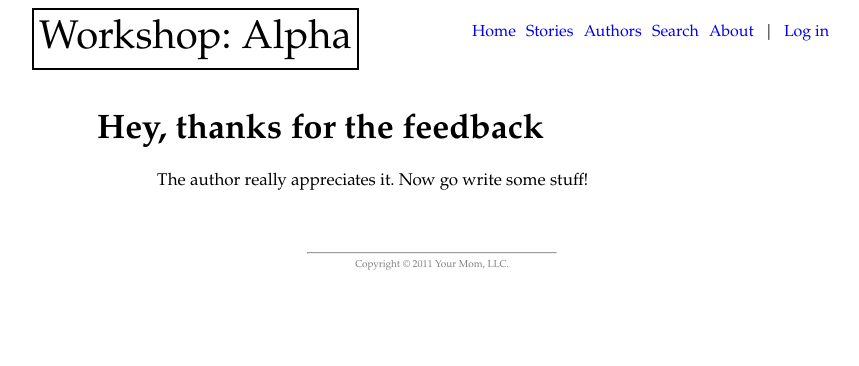
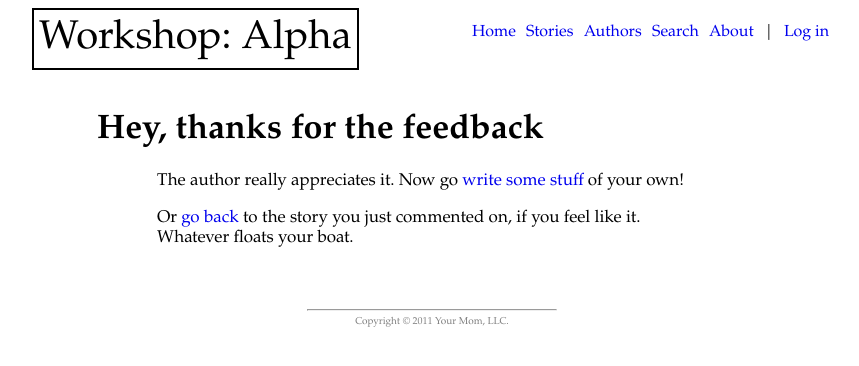
Before and after one commit to keithfancher/Workshop, a Django app: template templates/comments/posted.html in a window 1280 px wide. Shown: the top 366 px of the page, without its empty margins (208-1067 px from the left). Run offline with Django 3.2, Linux system fonts and the light colour scheme; the template is opened without the code that fills it, so the values that code supplies are empty.

Commit message:
better comment posted template

```diff
--- a/templates/comments/posted.html
+++ b/templates/comments/posted.html
@@ -6,5 +6,13 @@
 {% block heading %}{% trans "Hey, thanks for the feedback" %}{% endblock %}
 
 {% block content %}
-The author really appreciates it. Now go write some stuff!
+<p>
+The author really appreciates it. Now go <a href="/story/new/">write some
+    stuff</a> of your own!
+</p>
+
+<p>
+Or <a href="/story/{{ comment.object_pk }}/">go back</a> to the story you just
+commented on, if you feel like it. Whatever floats your boat.
+</p>
 {% endblock %}
```
Also changed, not shown: data.db, 1 other file.
